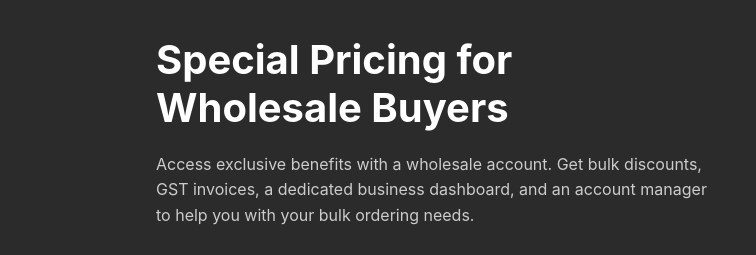
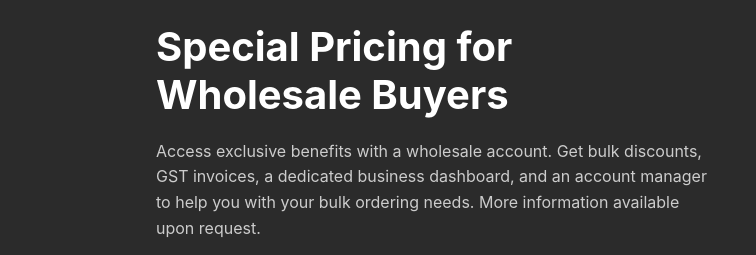
Before and after one commit to Sudhanshuyadav767/Zenocart, a plain HTML site: page Index.html in a window 1280 px wide. Shown: the part 3700-3955 px from the top of the page, 524-1280 px from the left. Drawn offline with Linux system fonts and the light colour scheme.

Commit message:
Update Wholesale Card

```diff
--- a/Index.html
+++ b/Index.html
@@ -240,7 +240,7 @@
                 </div>
                 <div class="wholesale-text">
                     <h2>Special Pricing for Wholesale Buyers</h2>
-                    <p>Access exclusive benefits with a wholesale account. Get bulk discounts, GST invoices, a dedicated business dashboard, and an account manager to help you with your bulk ordering needs.</p>
+                    <p>Access exclusive benefits with a wholesale account. Get bulk discounts, GST invoices, a dedicated business dashboard, and an account manager to help you with your bulk ordering needs. More information available upon request.</p>
                     <a href="#" class="btn btn-primary">Become a Wholesale Partner</a>
                 </div>
             </div>
```
